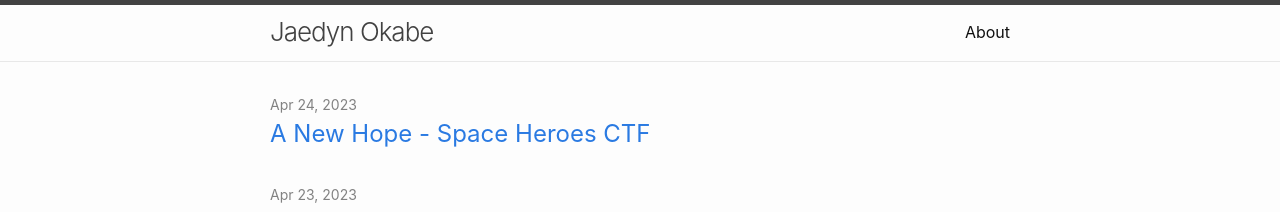
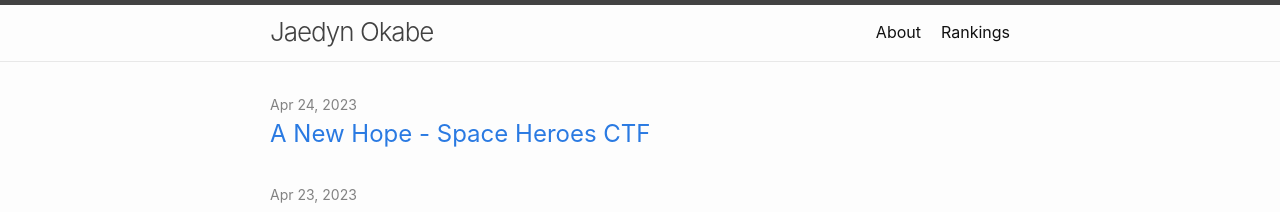
Before and after one commit to jaedyno15/ctf_writeups, a Jekyll site: the page built from index.markdown, in a window 1280 px wide. Shown: the top 212 px of the page. Built offline with Jekyll 4.4.1, drawn with Linux system fonts in a browser that asks for light colours.

Commit message:
Update _config.yml

```diff
--- a/_config.yml
+++ b/_config.yml
@@ -52,7 +52,9 @@
 # uncomment and add if I want more pages in header (add resume link or something)
 header_pages:
   - about.markdown
-  - resume.markdown
+  - resume.pdf
+  - rankings.markdown
+
 # may not be right?
 
 # Exclude from processing.
```
